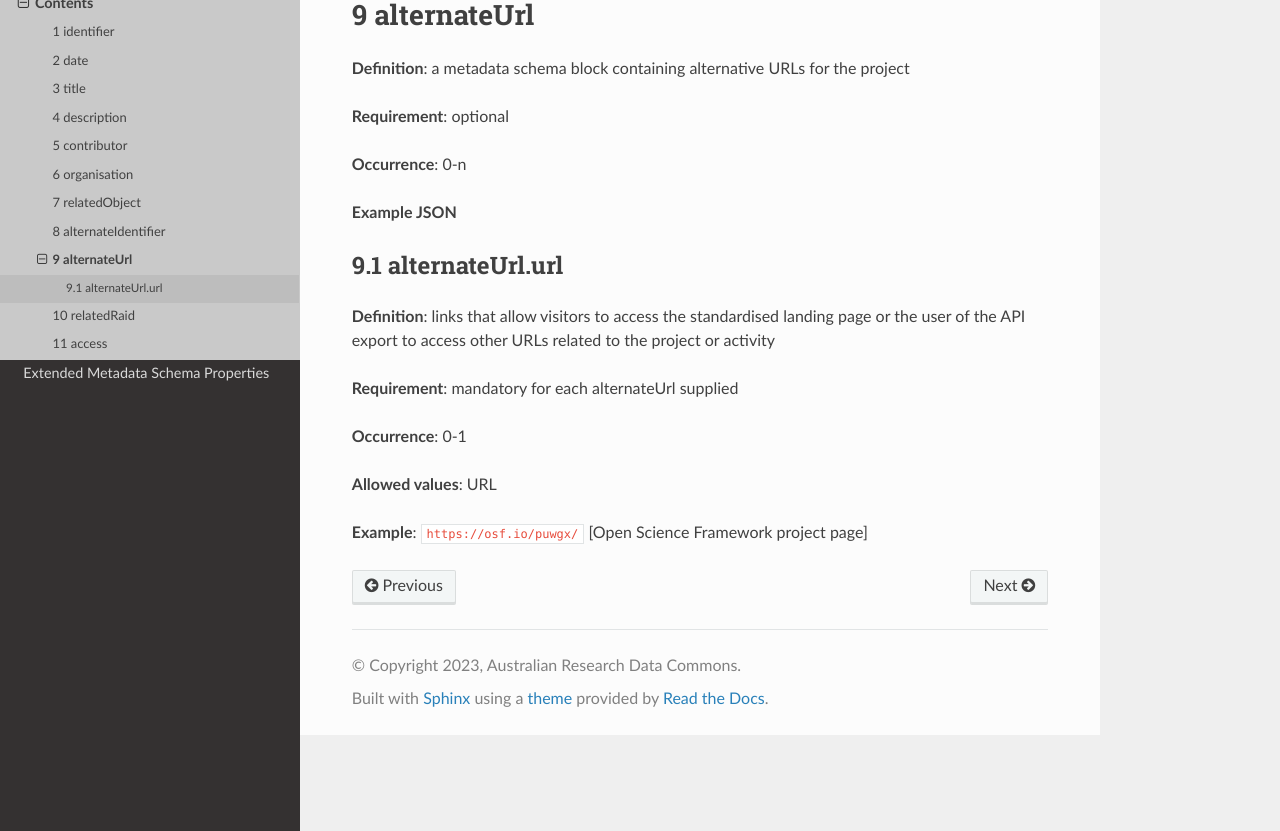
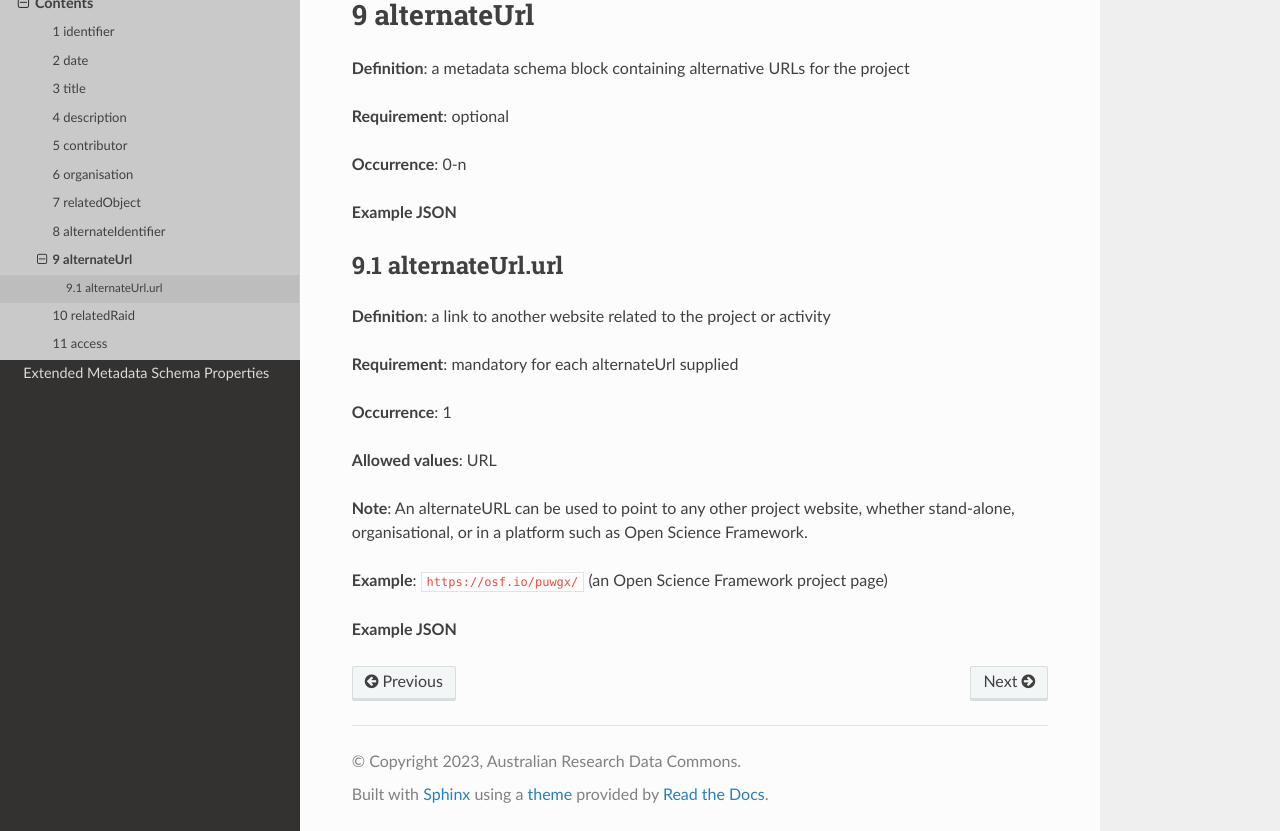
Before and after one commit to au-research/raid-metadata, a Sphinx documentation site: the page built from rtd/docs/source/core/alternateUrls.rst, in a window 1280 px wide and 1034 px high, cut to the strip 203-1034 px from the top of the window. Built offline with Sphinx 7.4.7 and the Read the Docs theme 2.0.0, drawn with Linux system fonts in a browser that asks for light colours; pages that are not in the unit, such as notebooks, are missing from menus.

Commit message:
Update and standardise alternateUrls.rst
Standardise and revise definitions versus notes. Correct occurrence of alternateUrl.url to '1' since it is mandatory whenever an alternateUrl exists.

```diff
--- a/rtd/docs/source/core/alternateUrls.rst
+++ b/rtd/docs/source/core/alternateUrls.rst
@@ -19,12 +19,16 @@
 9.1 alternateUrl.url
 --------------------
 
-**Definition**: links that allow visitors to access the standardised landing page or the user of the API export to access other URLs related to the project or activity
+**Definition**: a link to another website related to the project or activity
 
 **Requirement**: mandatory for each alternateUrl supplied
 
-**Occurrence**: 0-1
+**Occurrence**: 1
 
 **Allowed values**: URL
 
-**Example**: ``https://osf.io/puwgx/`` [Open Science Framework project page]
+**Note**: An alternateURL can be used to point to any other project website, whether stand-alone, organisational, or in a platform such as Open Science Framework.
+
+**Example**: ``https://osf.io/puwgx/`` (an Open Science Framework project page)
+
+**Example JSON**
```
